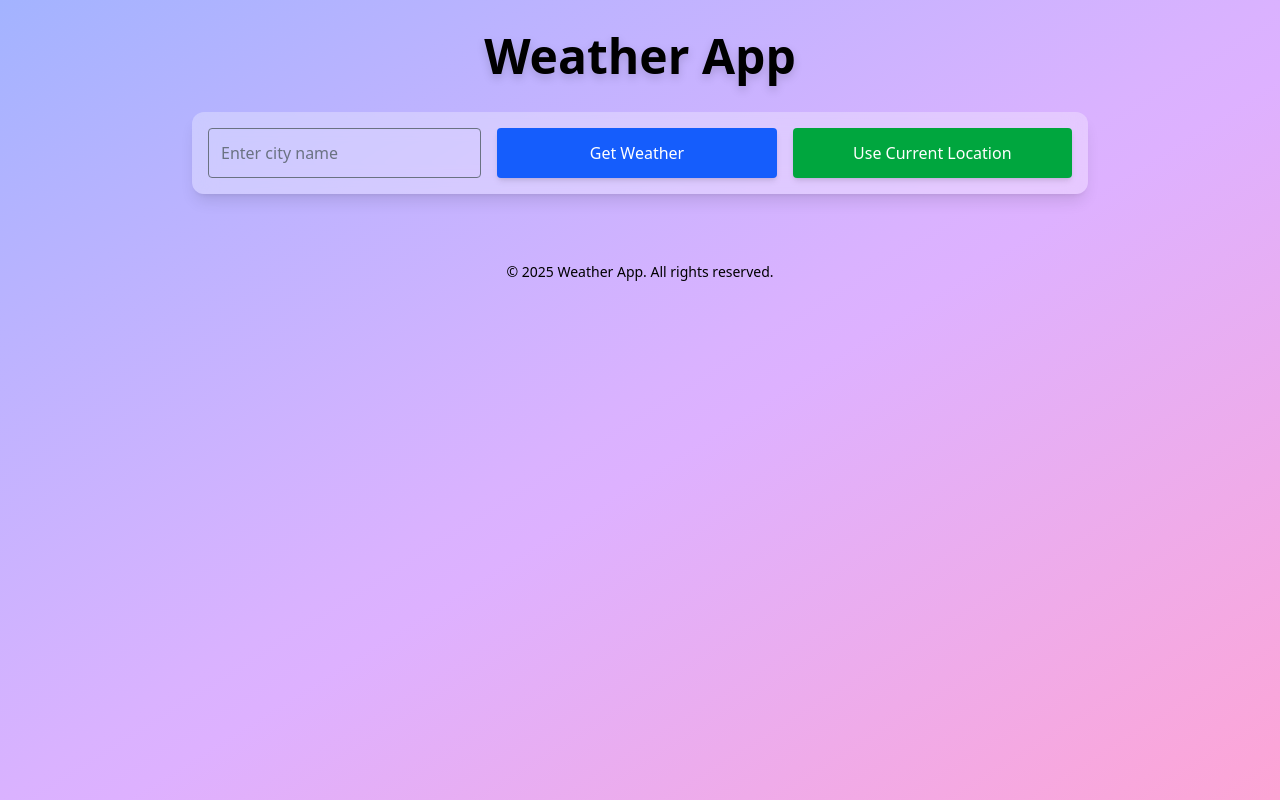
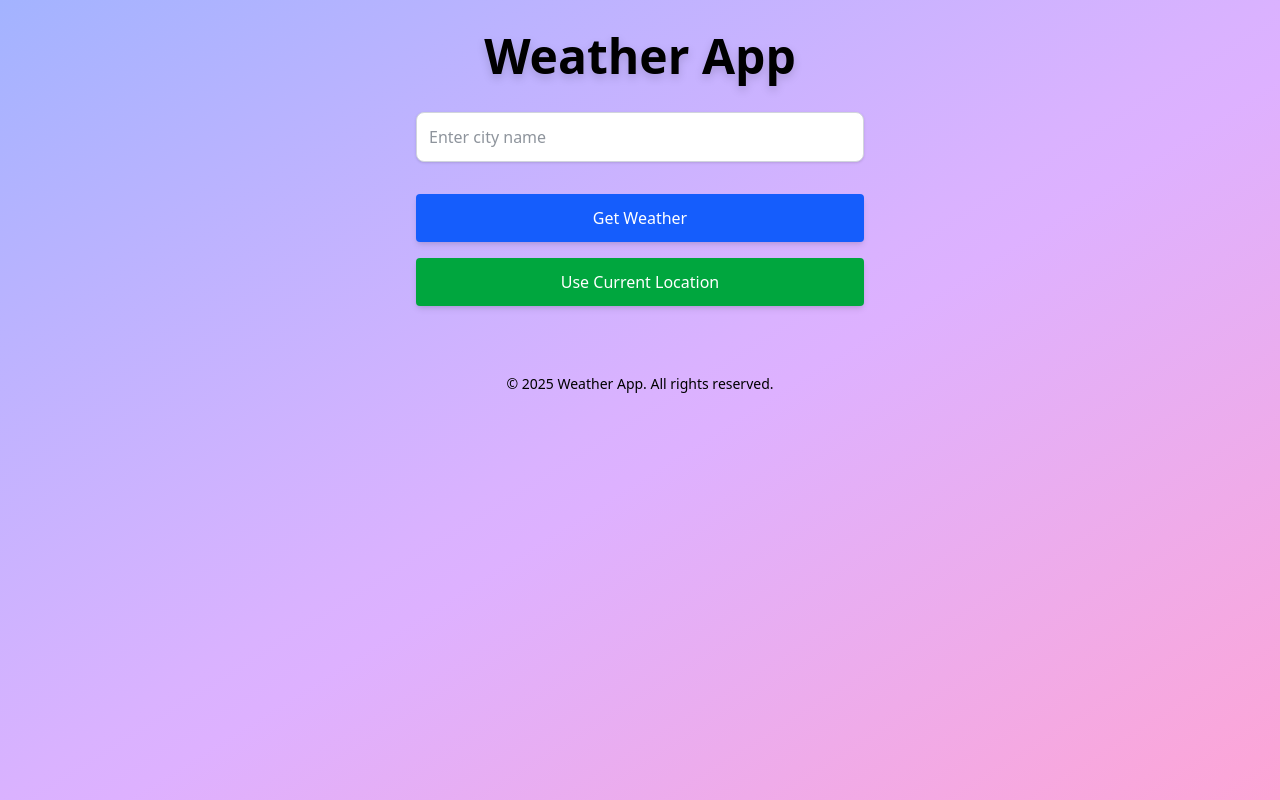
Before and after one commit to rykabdullah7/weather-app, a React (Vite) app: page / in a window 1280 px wide. Built offline with nearby package versions, Linux system fonts and the light colour scheme.

Commit message:
Updated files with new changes

```diff
--- a/src/App.jsx
+++ b/src/App.jsx
@@ -1,9 +1,10 @@
 // src/App.jsx
 import { useState } from "react";
 import ForecastDisplay from "./components/ForecastDisplay";
-import WeatherCard from "./components/WeatherCard";
 import WeatherSkeleton from "./components/WeatherSkeleton";
 import ForecastSkeleton from "./components/ForecastSkeleton";
+import WeatherCard from "./components/WeatherCard";
+import CitySearch from "./components/CitySearch";
 
 function App() {
   const [city, setCity] = useState("");
@@ -13,27 +14,34 @@ function App() {
   const [loading, setLoading] = useState(false);
   const apiKey = import.meta.env.VITE_WEATHER_API_KEY;
 
-  // Fetch weather using city name
-  const fetchWeatherByCity = async () => {
+  // Fetch weather by city name
+  const fetchWeatherByCity = async (cityData) => {
     setError("");
     setWeather(null);
     setForecast([]);
 
-    if (!city.trim()) {
-      setError("Please enter a city name.");
+    // If cityData is not provided or empty, show an error.
+    if (!cityData || !cityData.name) {
+      setError("Please select a valid city.");
       return;
+    }
+
+    // Build query parameters based on available data.
+    let query = "";
+    if (cityData.latitude && cityData.longitude) {
+      query = `lat=${cityData.latitude}&lon=${cityData.longitude}`;
+    } else {
+      query = `q=${encodeURIComponent(cityData.name)}`;
     }
 
     setLoading(true);
     try {
-      // Fetch current weather
+      // Fetch current weather using coordinates if available.
       const weatherResponse = await fetch(
-        `https://api.openweathermap.org/data/2.5/weather?q=${encodeURIComponent(
-          city
-        )}&appid=${apiKey}&units=metric`
+        `https://api.openweathermap.org/data/2.5/weather?${query}&appid=${apiKey}&units=metric`
       );
       if (!weatherResponse.ok) {
-        throw new Error("City not found");
+        throw new Error("City not found or error fetching weather.");
       }
       const weatherData = await weatherResponse.json();
       setWeather({
@@ -43,18 +51,16 @@ function App() {
         country: weatherData.sys.country,
       });
 
-      // Fetch forecast data
+      // Fetch forecast data using the same query.
       const forecastResponse = await fetch(
-        `https://api.openweathermap.org/data/2.5/forecast?q=${encodeURIComponent(
-          city
-        )}&appid=${apiKey}&units=metric`
+        `https://api.openweathermap.org/data/2.5/forecast?${query}&appid=${apiKey}&units=metric`
       );
       if (!forecastResponse.ok) {
-        throw new Error("Error fetching forecast");
+        throw new Error("Error fetching forecast.");
       }
       const forecastData = await forecastResponse.json();
-      // For simplicity, take the first 8 entries
-      setForecast(forecastData.list.slice(0, 10));
+      // For simplicity, take the first 8 entries.
+      setForecast(forecastData.list.slice(0, 8));
     } catch (err) {
       setError(err.message);
     }
@@ -116,35 +122,40 @@ function App() {
     }
   };
 
+  // Callback for when a city is selected from CitySearch
+  const handleCitySelect = (cityData) => {
+    setCity(cityData);
+    fetchWeatherByCity(cityData);
+  };
+
   return (
     <div className="min-h-screen bg-gradient-to-br from-indigo-300 via-purple-300 to-pink-300 flex flex-col items-center py-8 px-4">
       {/* Header */}
       <header className="w-full max-w-4xl mb-8">
-        <h1 className="text-4xl sm:text-5xl font-bold  text-center drop-shadow-lg">
+        <h1 className="text-4xl sm:text-5xl font-bold text-center drop-shadow-lg">
           Weather App
         </h1>
       </header>
 
       {/* Main Content */}
       <main className="w-full max-w-4xl">
-        {/* Input & Buttons */}
-        <div className="mb-8 w-full max-w- mx-auto bg-white/30 backdrop-blur-md rounded-xl shadow-lg p-4 flex flex-col sm:flex-row gap-4">
-          <input
-            type="text"
-            placeholder="Enter city name"
-            className="flex-1 p-3 bg-transparent border border-gray-500 rounded focus:outline-none focus:ring-2 focus:ring-blue-400 text-black placeholder-gray-500"
-            value={city}
-            onChange={(e) => setCity(e.target.value)}
-          />
+        {/* City Search */}
+        <div className="mb-8 w-full max-w-md mx-auto">
+        <div className="mb-8 w-full max-w-md mx-auto">
+          <CitySearch onCitySelect={handleCitySelect} />
+        </div>
+
+        {/* Buttons for Geolocation */}
+
           <button
-            onClick={fetchWeatherByCity}
-            className="flex-1 bg-blue-600 text-white px-4 py-3 rounded hover:bg-blue-700 transition duration-200 shadow-md"
+            onClick={() => fetchWeatherByCity(city)}
+            className="w-full bg-blue-600 text-white px-4 py-3 rounded hover:bg-blue-700 transition duration-200 shadow-md mb-4"
           >
             Get Weather
           </button>
           <button
             onClick={handleGetLocation}
-            className="flex-1 bg-green-600 text-white px-4 py-3 rounded hover:bg-green-700 transition duration-200 shadow-md"
+            className="w-full bg-green-600 text-white px-4 py-3 rounded hover:bg-green-700 transition duration-200 shadow-md"
           >
             Use Current Location
           </button>
--- a/src/components/CitySearch.jsx
+++ b/src/components/CitySearch.jsx
@@ -4,16 +4,20 @@ import React, { useState, useEffect } from "react";
 const CitySearch = ({ onCitySelect }) => {
   const [inputValue, setInputValue] = useState("");
   const [suggestions, setSuggestions] = useState([]);
+  const [isLoading, setIsLoading] = useState(false);
 
   useEffect(() => {
     const fetchCities = async () => {
-      if (inputValue.length < 3) {
+      if (inputValue.trim().length < 3) {
         setSuggestions([]);
         return;
       }
+      setIsLoading(true);
       try {
         const response = await fetch(
-          `https://wft-geo-db.p.rapidapi.com/v1/geo/cities?namePrefix=${inputValue}`,
+          `https://wft-geo-db.p.rapidapi.com/v1/geo/cities?namePrefix=${encodeURIComponent(
+            inputValue
+          )}`,
           {
             method: "GET",
             headers: {
@@ -22,17 +26,27 @@ const CitySearch = ({ onCitySelect }) => {
             },
           }
         );
+
+        // If response is not OK, log error and clear suggestions.
+        if (!response.ok) {
+          console.error("Error fetching cities. Status:", response.status);
+          setSuggestions([]);
+          return;
+        }
         const data = await response.json();
-        // data.data is an array of city objects
-        setSuggestions(data.data);
+        // Ensure data.data exists and is an array
+        setSuggestions(data.data || []);
       } catch (err) {
         console.error("Error fetching cities:", err);
+        setSuggestions([]);
+      } finally {
+        setIsLoading(false);
       }
     };
 
     const delayDebounceFn = setTimeout(() => {
       fetchCities();
-    }, 300); // debounce input by 300ms
+    }, 300); // Debounce by 300ms
 
     return () => clearTimeout(delayDebounceFn);
   }, [inputValue]);
@@ -43,21 +57,42 @@ const CitySearch = ({ onCitySelect }) => {
     onCitySelect(city);
   };
 
+  // Hide suggestions shortly after input loses focus
+  const handleBlur = () => {
+    setTimeout(() => {
+      setSuggestions([]);
+    }, 200);
+  };
+
   return (
     <div className="relative w-full">
       <input
         type="text"
         placeholder="Enter city name"
-        className="w-full p-3 border border-gray-300 rounded focus:outline-none focus:ring-2 focus:ring-blue-500 text-gray-800"
+        className="w-full p-3 border border-gray-300 rounded-lg shadow-sm bg-white text-gray-800 focus:outline-none focus:ring-2 focus:ring-blue-500 transition"
         value={inputValue}
         onChange={(e) => setInputValue(e.target.value)}
+        onBlur={handleBlur}
       />
-      {suggestions.length > 0 && (
-        <ul className="absolute z-10 left-0 right-0 bg-white border border-gray-300 rounded mt-1 max-h-60 overflow-y-auto shadow-lg">
+
+      {/* Skeleton Loader when loading */}
+      {isLoading && (
+        <div className="absolute z-10 left-0 right-0 bg-white border border-gray-300 rounded-lg mt-1 p-2">
+          <div className="animate-pulse space-y-2">
+            <div className="h-4 bg-gray-300 rounded"></div>
+            <div className="h-4 bg-gray-300 rounded"></div>
+            <div className="h-4 bg-gray-300 rounded"></div>
+          </div>
+        </div>
+      )}
+
+      {/* Suggestions Dropdown */}
+      {!isLoading && suggestions.length > 0 && (
+        <ul className="absolute z-10 left-0 right-0 bg-white border border-gray-300 rounded-lg mt-1 max-h-60 overflow-y-auto shadow-md">
           {suggestions.map((city) => (
             <li
               key={city.id}
-              className="p-2 hover:bg-gray-100 cursor-pointer text-gray-800"
+              className="p-2 hover:bg-gray-100 cursor-pointer text-gray-800 transition-colors"
               onClick={() => handleSelect(city)}
             >
               {city.name}, {city.countryCode}
--- a/src/components/ForecastDisplay.jsx
+++ b/src/components/ForecastDisplay.jsx
@@ -43,19 +43,19 @@ const ForecastDisplay = ({ forecastData }) => {
       {
         breakpoint: 1024,
         settings: {
-          slidesToShow: 3,
+          slidesToShow: 5,
         },
       },
       {
         breakpoint: 768,
         settings: {
-          slidesToShow: 2,
+          slidesToShow: 4,
         },
       },
       {
         breakpoint: 480,
         settings: {
-          slidesToShow: 1,
+          slidesToShow: 3,
         },
       },
     ],
```
